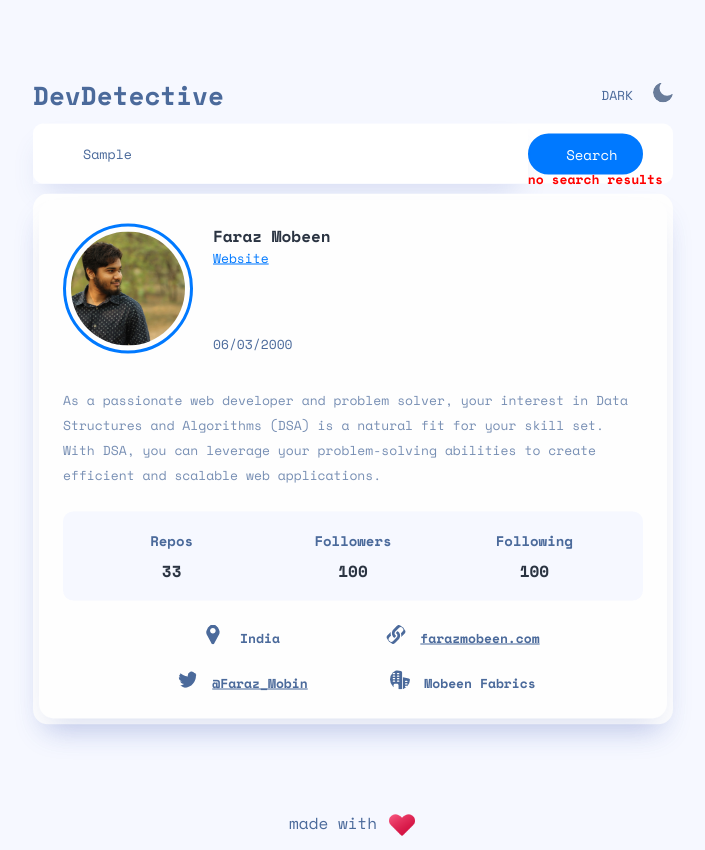
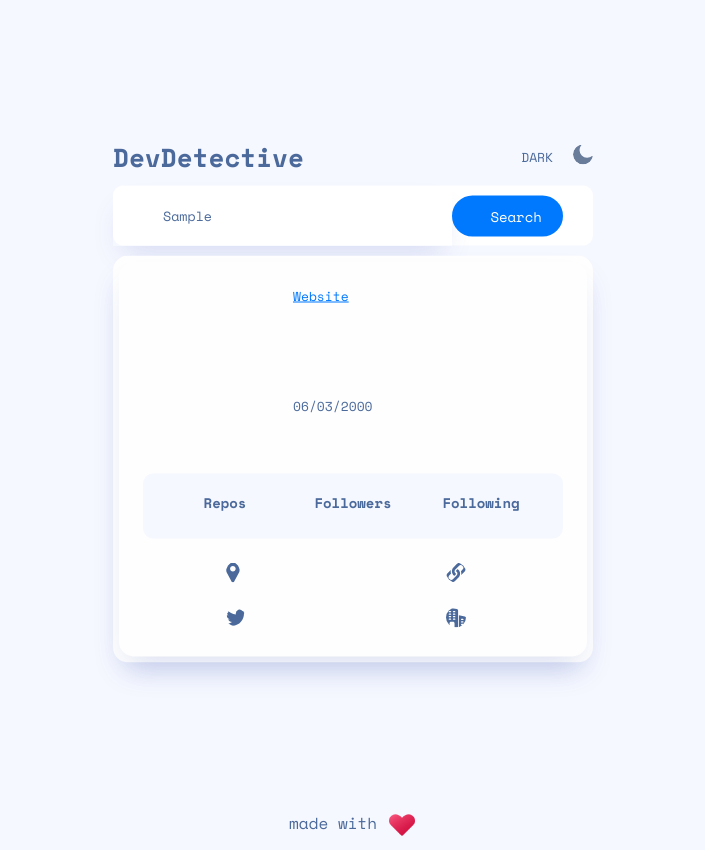
Before and after one commit to Faraz-mobin17/Git-Detective, a plain HTML site: page index.html in a window 1280 px wide. Both pictures are taken after typing "Sample" into the empty fields and a click on the button "Search". Shown: the whole page, without its empty margins (287-992 px from the left). Drawn offline with nearby package versions, Linux system fonts and the light colour scheme; no server answers; files whose address does not match are found by name.

Commit message:
fixed of default setting

```diff
--- a/index.html
+++ b/index.html
@@ -42,7 +42,7 @@
           <div class="upperContainer">
             <div class="searchUsername">
               <div class="error">
-                <p id="no-results">no search results</p>
+                <p id="no-results" ></p>
               </div>
               <div class="wrapper">
                 <div class="upperContainer">
--- a/js/script.js
+++ b/js/script.js
@@ -10,12 +10,15 @@ const twitter = document.querySelector("#twitter");
 const company = document.querySelector("#company");
 const page = document.querySelector("#page");
 const avatar = document.querySelector("#avatar");
+const nosearch = document.querySelector("#no-results");
+const avacont = document.querySelector(".avatar-container")
+
 button.addEventListener("click", (e) => {
   e.preventDefault();
   const searchBar = document.querySelector("#searchbar");
-  console.log(searchBar);
   getUser(searchbar.value);
 });
+
 
 // TODO: add api and key in js file and comment it
 
@@ -23,9 +26,9 @@ async function getUser(searchbar) {
   console.log(searchbar);
   try {
     const response = await axios.get(
-      `https://api.github.com/users/${searchbar}`
-    ); // add api to get data
-    console.log(response.data);
+      `https://api.github.com/users/${searchbar}` // add api to get data
+    );
+    console.log(response);
     username.innerHTML = response.data.name;
     bio.innerHTML = response.data.bio;
     loc.innerHTML = response.data.location;
@@ -36,7 +39,22 @@ async function getUser(searchbar) {
     twitter.innerHTML = response.data.twitter_username;
     page.innerHTML = response.data.blog;
     avatar.src = response.data.avatar_url;
-  } catch (error) {
+    nosearch.innerHTML= "";
+  }
+  catch (error) {
+    avacont.innerHTML= "";
+    nosearch.innerHTML= "";
+    username.innerHTML = "";
+    bio.innerHTML ="";
+    loc.innerHTML = "";
+    followers.innerHTML = "";
+    following.innerHTML ="";
+    repos.innerHTML = "";
+    company.innerHTML = "";
+    twitter.innerHTML = "";
+    page.innerHTML = "";
+    avatar.src = "";
+
     console.error(error);
   }
 }
```
